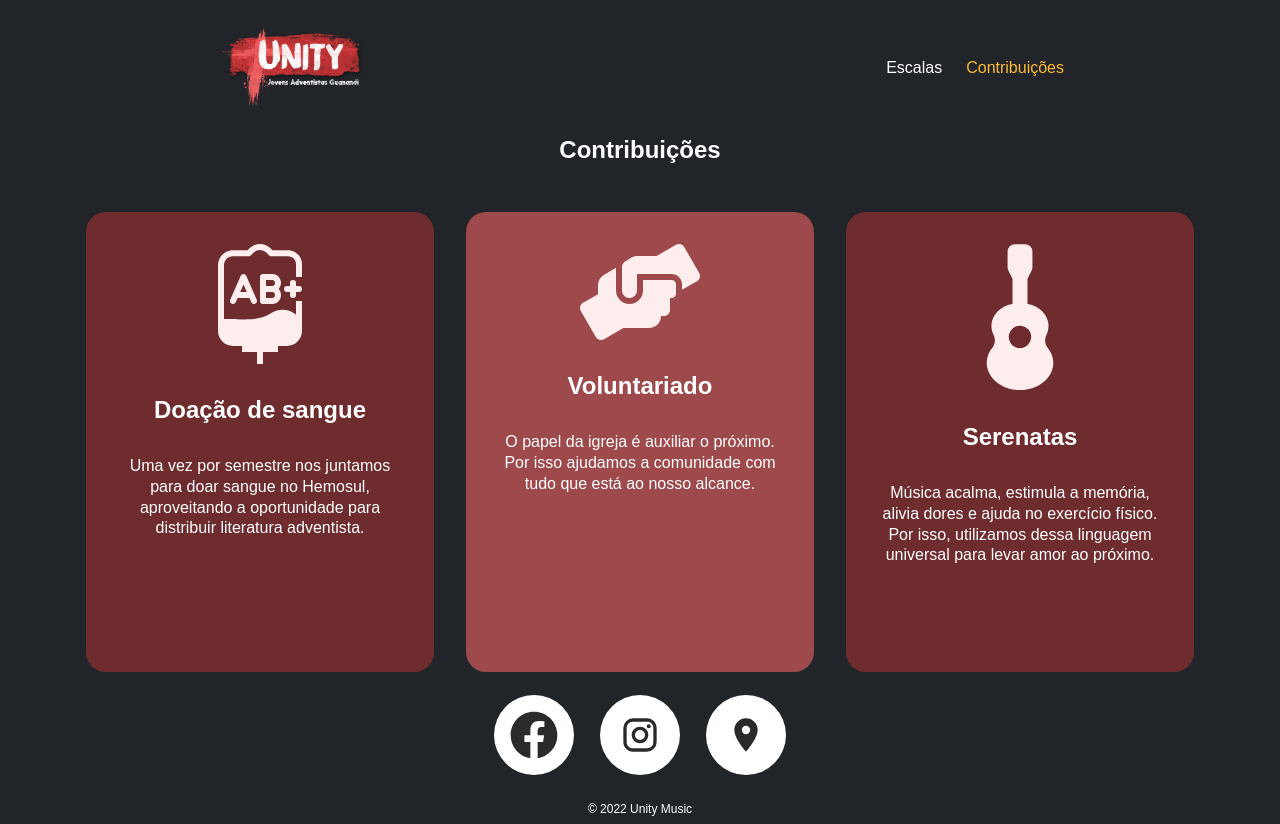
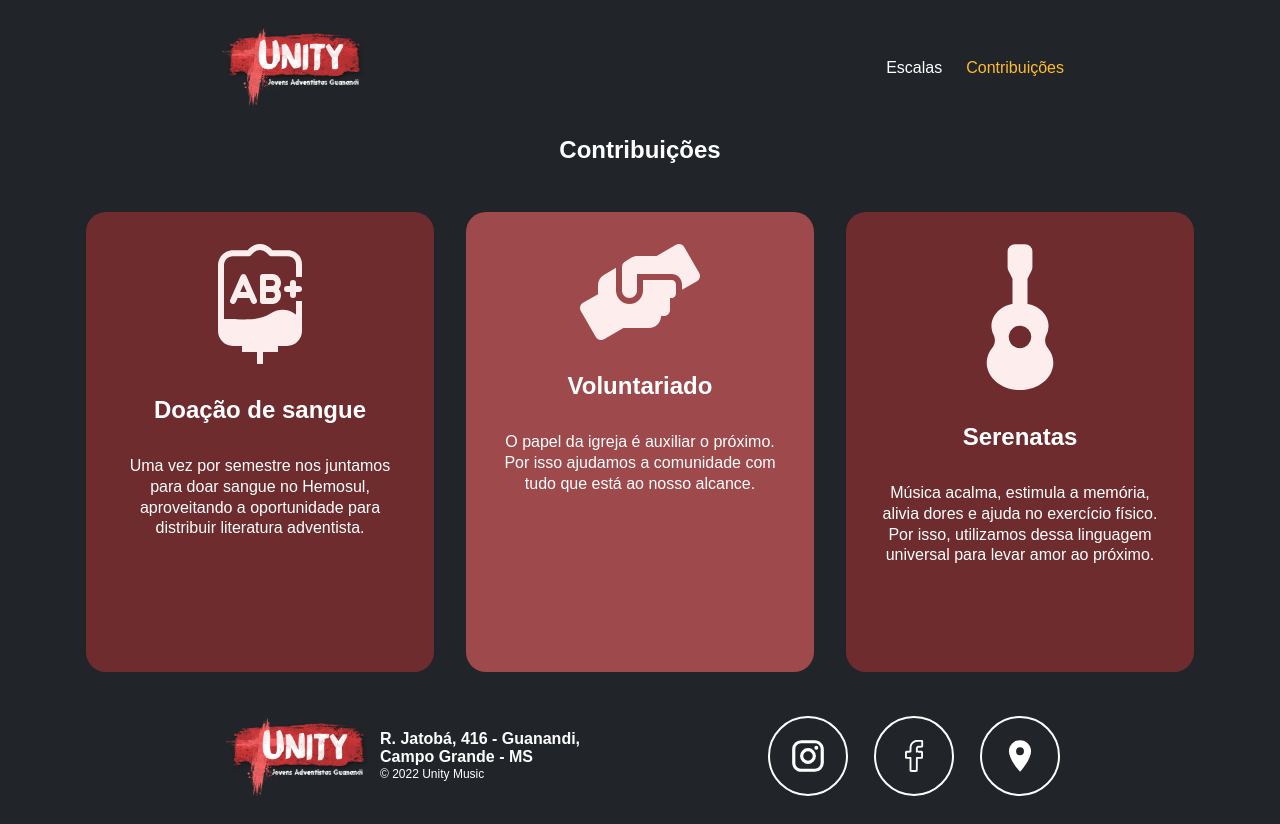
Before and after one commit to tech-unity/frontend-unity-music, a React (Create React App) app: page /contribuicoes in a window 1280 px wide. Built offline with nearby package versions, Linux system fonts and the light colour scheme.

Commit message:
chore: footer icons update

```diff
--- a/src/app/components/footer/Footer.styles.ts
+++ b/src/app/components/footer/Footer.styles.ts
@@ -12,17 +12,35 @@ export const Wrapper = styled.footer`
 export const Container = styled.div`
   display: flex;
   align-items: center;
-  justify-content: center;
-  flex-direction: column;
+  justify-content: space-between;
+  flex-direction: row;
   gap: 26px;
   max-width: 840px;
   margin: auto;
   height: 100%;
 `;
 
-export const SmallText = styled.span`
+export const Branding = styled.span`
+  display: flex;
+  align-items: center;
+  justify-content: center;
+  flex-direction: row;
+`;
+
+export const Text = styled.div`
+  display: flex;
+  align-items: flex-start;
+  justify-content: center;
+  flex-direction: column;
+
+  max-width: 236px;
+`;
+
+export const Content = styled.h4``;
+
+export const Copyright = styled.span`
   font-size: 12px;
-  font-weight: 500;
+  font-weight: 500px;
   line-height: 16px;
-  letter-spacing: 0em;
+  text-align: left;
 `;
--- a/src/app/components/footer/Footer.tsx
+++ b/src/app/components/footer/Footer.tsx
@@ -1,3 +1,4 @@
+import Logo from '../Logo';
 import * as F from './Footer.styles';
 import FooterIcons from './FooterIcons';
 
@@ -5,8 +6,14 @@ export default function Footer() {
   return (
     <F.Wrapper>
       <F.Container>
+        <F.Branding>
+          <Logo></Logo>
+          <F.Text>
+            <F.Content>R. Jatobá, 416 - Guanandi, Campo Grande - MS</F.Content>
+            <F.Copyright>© 2022 Unity Music</F.Copyright>
+          </F.Text>
+        </F.Branding>
         <FooterIcons />
-        <F.SmallText>© 2022 Unity Music</F.SmallText>
       </F.Container>
     </F.Wrapper>
   );
--- a/src/app/components/footer/FooterIcons.tsx
+++ b/src/app/components/footer/FooterIcons.tsx
@@ -1,15 +1,16 @@
 import styled from 'styled-components';
 import { mdiFacebook, mdiInstagram, mdiMapMarker } from '@mdi/js';
 import Icon from '@mdi/react';
+import FacebookIcon from '../../../assets/facebook';
 
 export default function FooterIcons() {
   return (
     <Wrapper>
-      <Circle href='https://www.facebook.com/jaguanandi/' target='_blank'>
-        <Icon path={mdiFacebook} size='70%' />
-      </Circle>
       <Circle href='https://www.instagram.com/jaguanandi/' target='_blank'>
         <Icon path={mdiInstagram} size='50%' />
+      </Circle>
+      <Circle href='https://www.facebook.com/jaguanandi/' target='_blank'>
+        <FacebookIcon />
       </Circle>
       <Circle href='https://goo.gl/maps/rsDJWenj9ZJKKvnV6' target='_blank'>
         <Icon path={mdiMapMarker} size='50%' />
@@ -35,10 +36,11 @@ const Circle = styled.a`
   height: 80px;
   width: 80px;
 
-  background-color: #ffffff;
-  color: #2b2a28;
+  background-color: transparent;
+  color: #fff;
   text-decoration: none;
   border-radius: 50%;
+  border: 2px solid #fff;
 
   &:hover {
     background-color: #c73537;
--- /dev/null
+++ b/src/assets/facebook.tsx
@@ -0,0 +1,16 @@
+const FacebookIcon = (props: any) => (
+  <svg
+    width={19}
+    height={32}
+    fill='none'
+    xmlns='http://www.w3.org/2000/svg'
+    {...props}
+  >
+    <path
+      d='M11.219.039c-.425.056-1.413.33-1.881.511-2.407.96-3.975 2.882-4.6 5.64-.107.492-.132.866-.17 2.57l-.037 1.995-1.75.031c-1.475.026-1.781.05-1.944.138-.287.156-.693.63-.768.898C.025 11.978 0 13.063 0 14.847v2.776l.163.325c.087.18.262.411.387.511.406.33.675.374 2.431.374h1.582v5.957c0 6.575-.026 6.2.393 6.631.113.119.313.268.45.343.244.138.294.138 3.25.138 2.969 0 3 0 3.256-.138.3-.156.632-.517.75-.804.075-.175.088-1.254.088-6.163V18.84l2.05-.02c1.95-.018 2.056-.024 2.294-.149a1.85 1.85 0 0 0 .743-.742c.125-.243.132-.324.15-2.932.013-1.828 0-2.782-.05-3.007a1.554 1.554 0 0 0-.73-.998l-.3-.174-2.063-.031-2.063-.032V9.57c.006-.655.025-1.291.05-1.422.088-.437.138-.443 2.263-.48 1.606-.032 1.912-.05 2.125-.144.312-.137.625-.436.8-.76.137-.244.137-.3.137-2.964 0-2.682 0-2.72-.137-2.969-.175-.324-.444-.599-.725-.736-.194-.087-.538-.1-3.056-.094-1.557.007-2.913.025-3.02.038ZM16.3 3.78l-.019 1.984-1.687.038c-1.332.024-1.756.056-2.013.137-.687.224-1.275.792-1.481 1.44-.169.512-.237 1.498-.213 3.051.02 1.535.044 1.66.35 1.934.294.268.507.287 2.75.293h2.138v4.304H13.9c-2.131 0-2.238.006-2.456.131a1.27 1.27 0 0 0-.382.35l-.156.23-.019 6.194-.012 6.194H6.437l-.012-6.194-.019-6.194-.156-.23a1.269 1.269 0 0 0-.381-.35c-.219-.125-.332-.131-2.113-.131H1.875v-4.304h1.8c1.875-.006 2.112-.037 2.4-.293.325-.293.325-.312.369-2.982.037-2.426.043-2.514.2-3.088.262-.973.562-1.597 1.087-2.295.781-1.03 2.019-1.76 3.431-2.034.72-.137.738-.143 3.044-.15l2.107-.012-.013 1.977Z'
+      fill='#fff'
+    />
+  </svg>
+);
+
+export default FacebookIcon;
```
